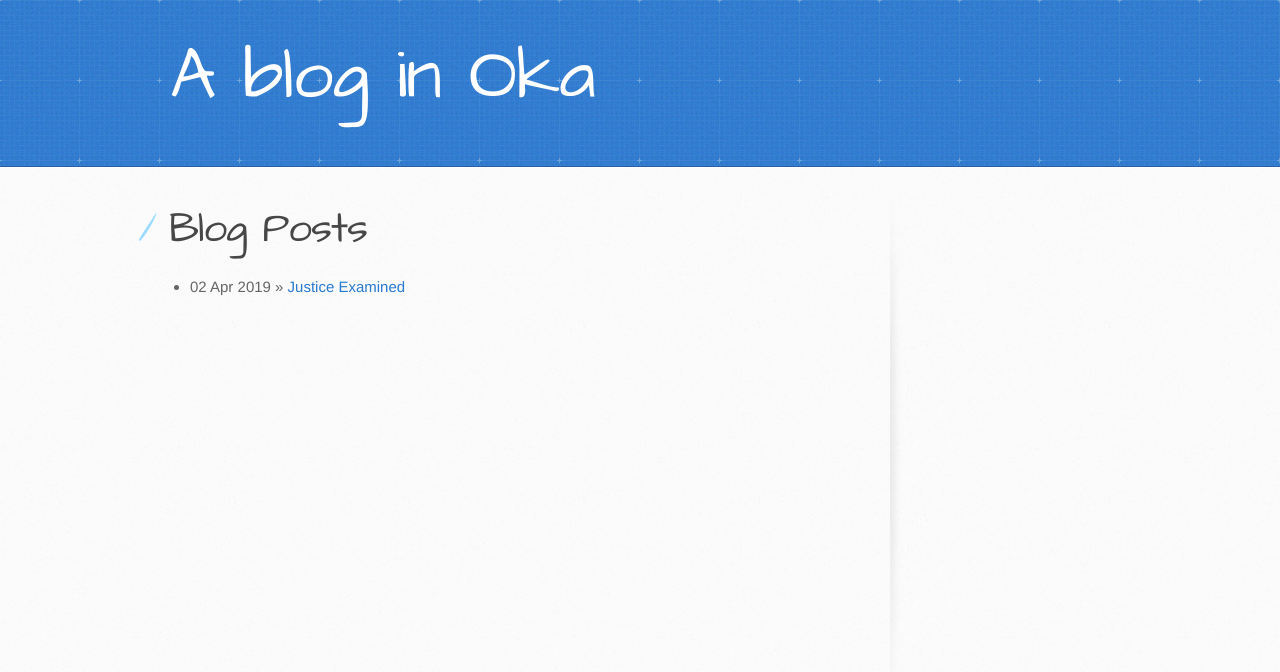
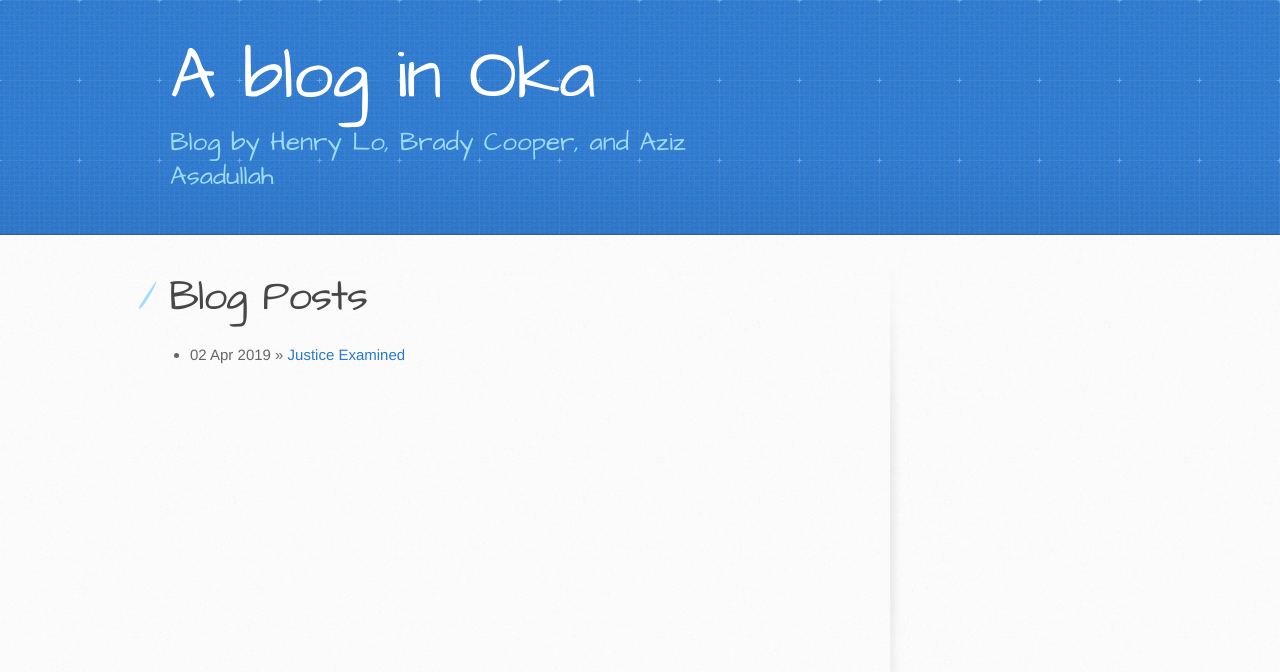
Before and after one commit to justaboredkid/okaCrisisBlog, a Jekyll site: the page built from index.html, in a window 1280 px wide. Shown: the top 672 px of the page. Built offline with Jekyll 4.4.1, drawn with Linux system fonts in a browser that asks for light colours.

Commit message:
updated to include names

```diff
--- a/_config.yml
+++ b/_config.yml
@@ -1,6 +1,6 @@
 # Setup
 name:         A blog in Oka
-tagline:      ""
+tagline:      "Blog by Henry Lo, Brady Cooper, and Aziz Asadullah"
 baseurl:      "/okaCrisisBlog"
 locale:       "en"
 
```
